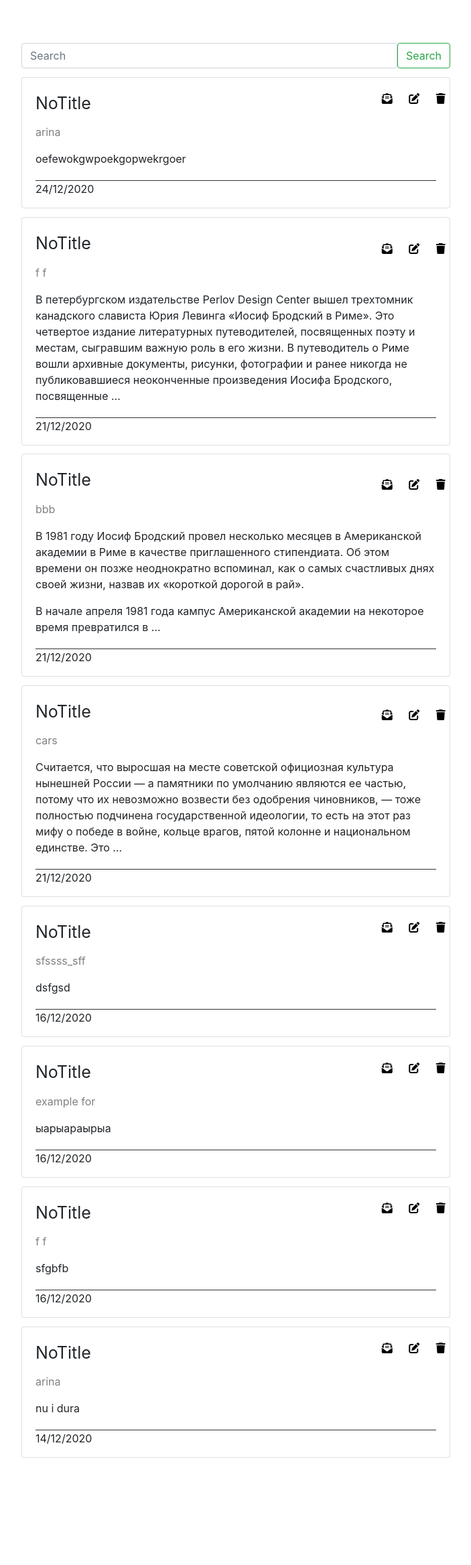
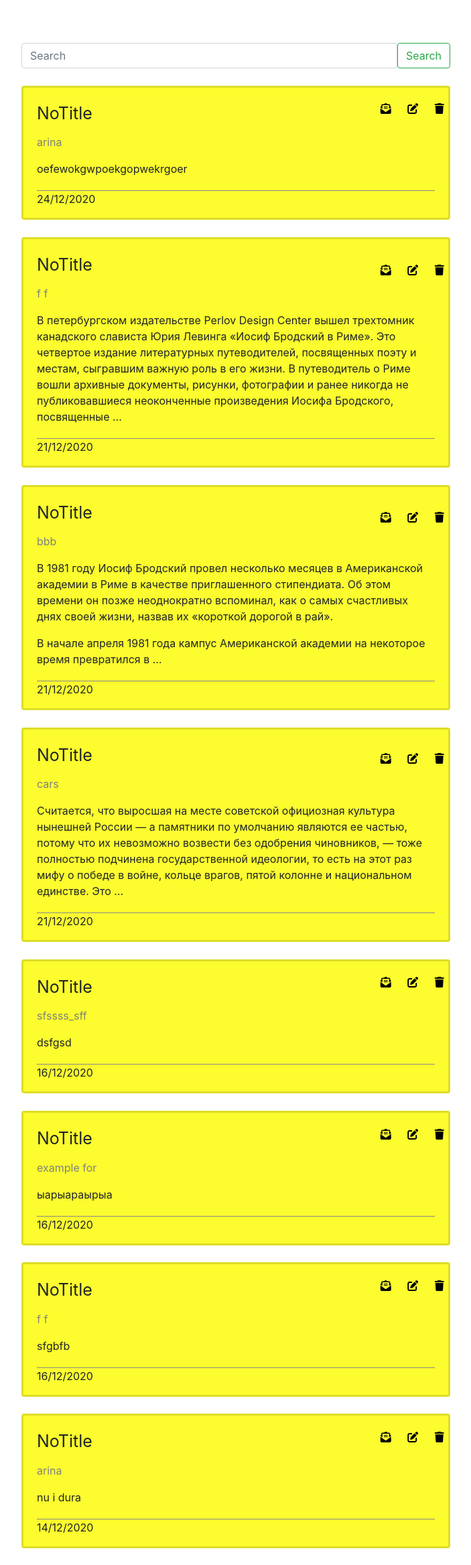
Before and after one commit to Svesh1-800/web-notes, a Django app: page / in a window 1280 px wide. Shown: the part 56-2392 px from the top of the page at 67% size, without its empty margins (288-991 px from the left). Before the commit the page ends 2232 px from the top, so only its background shows below. Run offline with Django 3.2, Linux system fonts and the light colour scheme; data comes from the database, SQL or seed files in the repository; some libraries are stand-ins or nearby versions.

Commit message:
new temporary design

```diff
--- a/jnotes/notes/static/css/home.css
+++ b/jnotes/notes/static/css/home.css
@@ -13,7 +13,7 @@ p a{
     margin: 5% auto 0;
 }
 .card{
-    margin: 1% auto;
+    margin: 2% auto;
     width: 50%;
 }
 .card-title{
@@ -33,7 +33,7 @@ p a{
 	padding-bottom: 0;
 	height: 0;
 	border: none;
-	border-top: 1px solid #333;
+	border-top: 1px solid rgb(138, 138, 138);
 }
 .not-exist{
     margin: 5% auto;
@@ -42,3 +42,7 @@ p a{
     text-align: center;
 
 }
+.card{
+    border-width: 3px;
+    background-color: rgb(252, 252, 47);
+}
--- a/jnotes/notes/templates/special_category.html
+++ b/jnotes/notes/templates/special_category.html
@@ -16,7 +16,7 @@
                 <div class="card-body">
                     <p class="card-title">{{ post.title_note }}</p>
                     <p class="card-category"><a
-                            href="{% url 'one-category' post.category_note.pk %}">{{ post.category_note }}</a></p>
+                            href="{% url 'notes:one-category' post.category_note.pk %}">{{ post.category_note }}</a></p>
                     <p class="card-text">{{ post.content_note|linebreaks|truncatewords_html:50}}</p>
                     <p class="card-date">{{ post.date_note|date:"d/m/Y" }}</p>
                     <div class="card-options">
```
